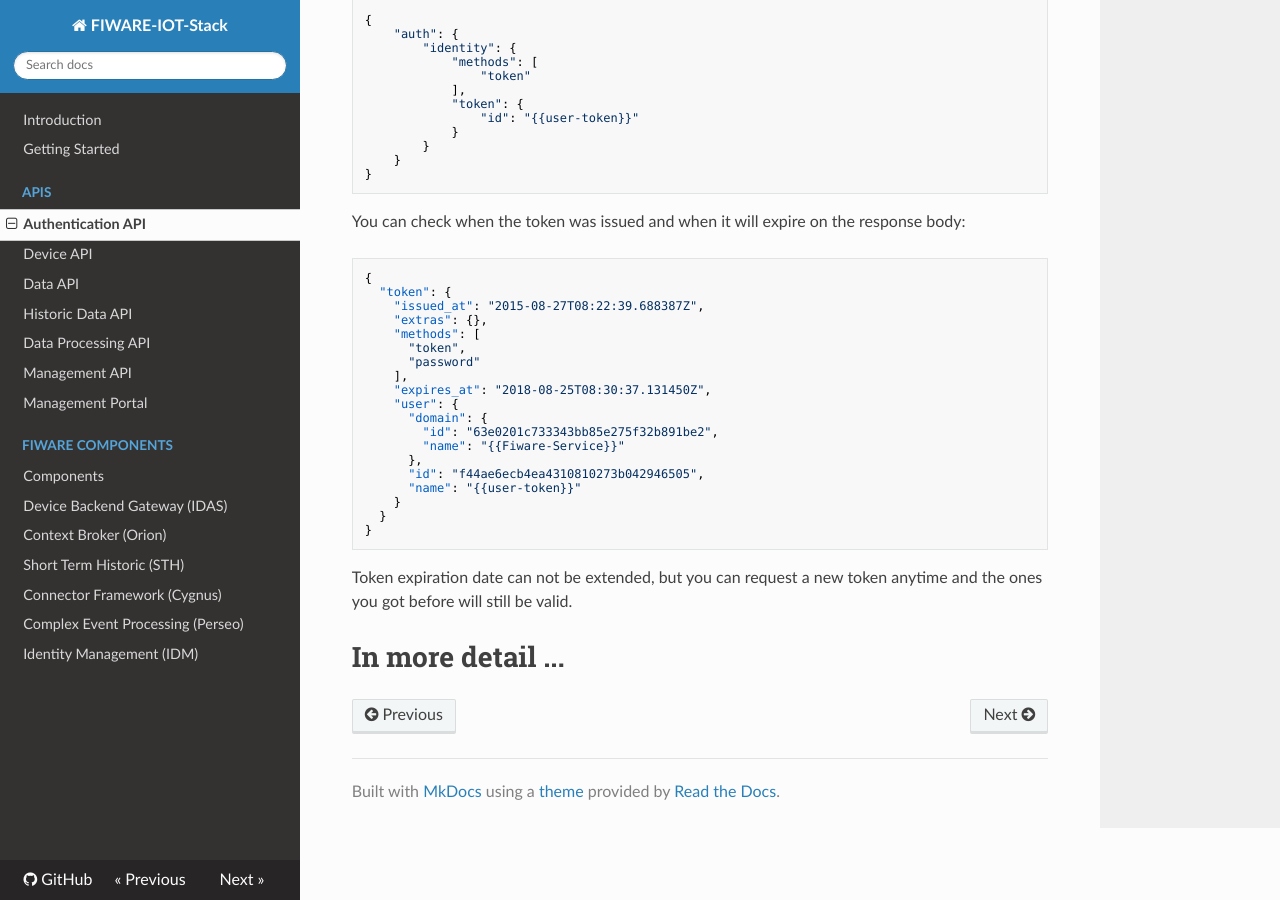
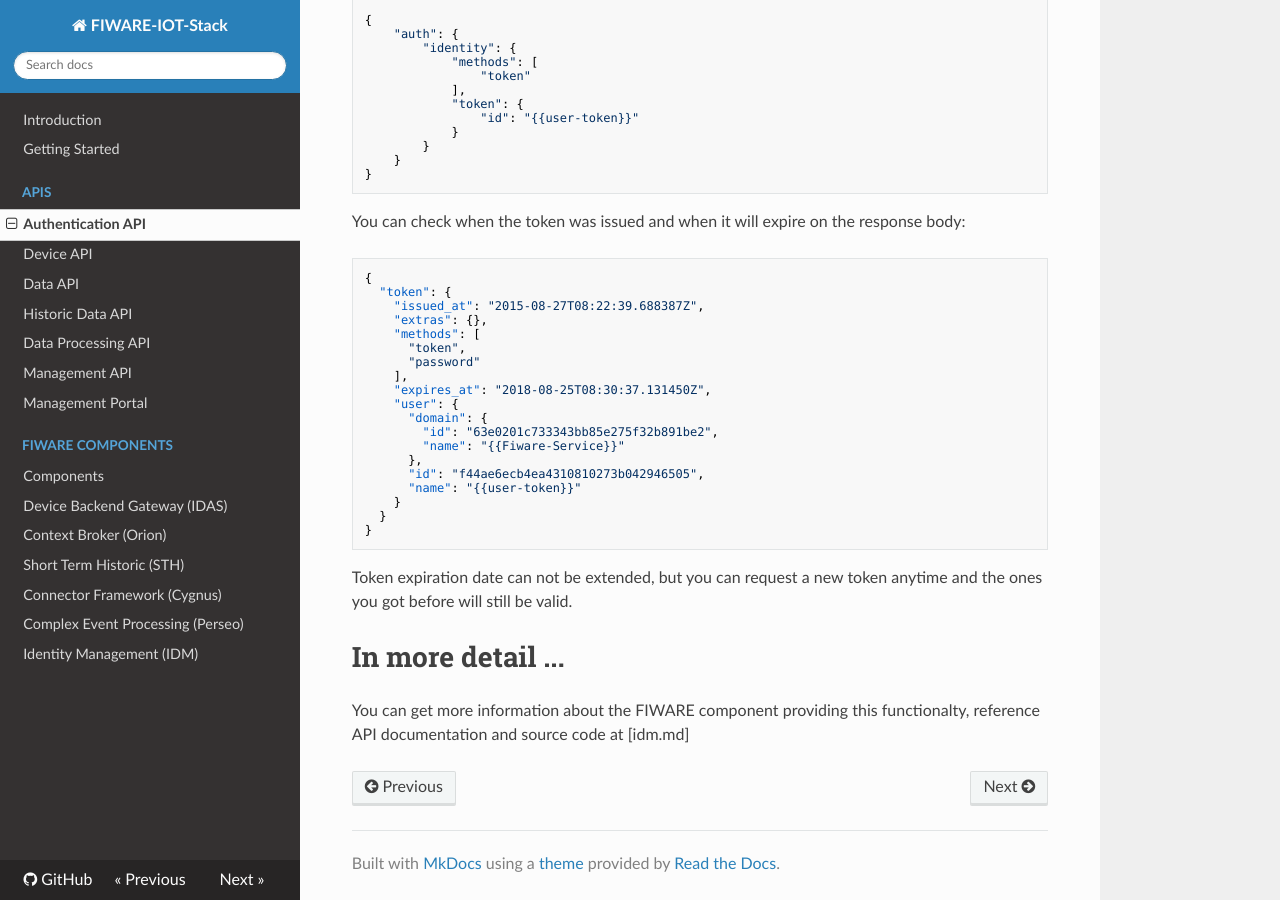
Before and after one commit to telefonicaid/thinking-cities, an MkDocs documentation site: the page built from docs/authentication_api.md, in a window 1280 px wide and 900 px high, scrolled down 1589 px. Built offline with MkDocs 1.6.1, drawn with Linux system fonts in a browser that asks for light colours; nearby versions of some CDN libraries; old or Windows-style settings are respelled for this version of MkDocs.

Commit message:
Update authentication_api.md

```diff
--- a/docs/authentication_api.md
+++ b/docs/authentication_api.md
@@ -129,3 +129,5 @@
 Token expiration date can not be extended, but you can request a new token anytime and the ones you got before will still be valid.
 
 # In more detail ...
+
+You can get more information about the FIWARE component providing this functionalty, reference API documentation and source code at [idm.md]
```
